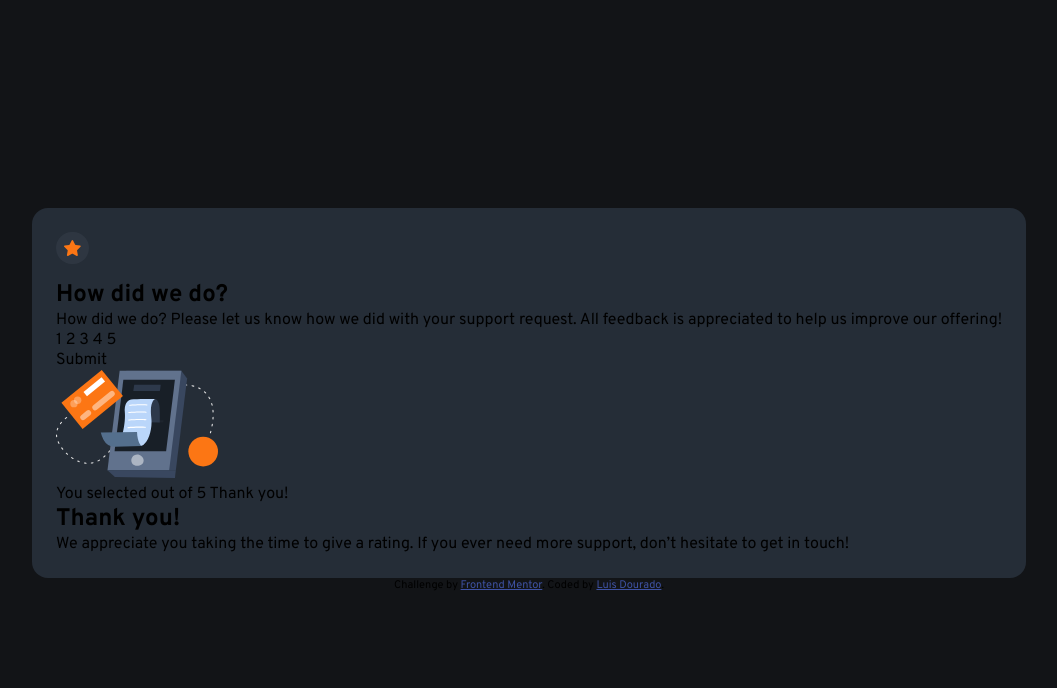
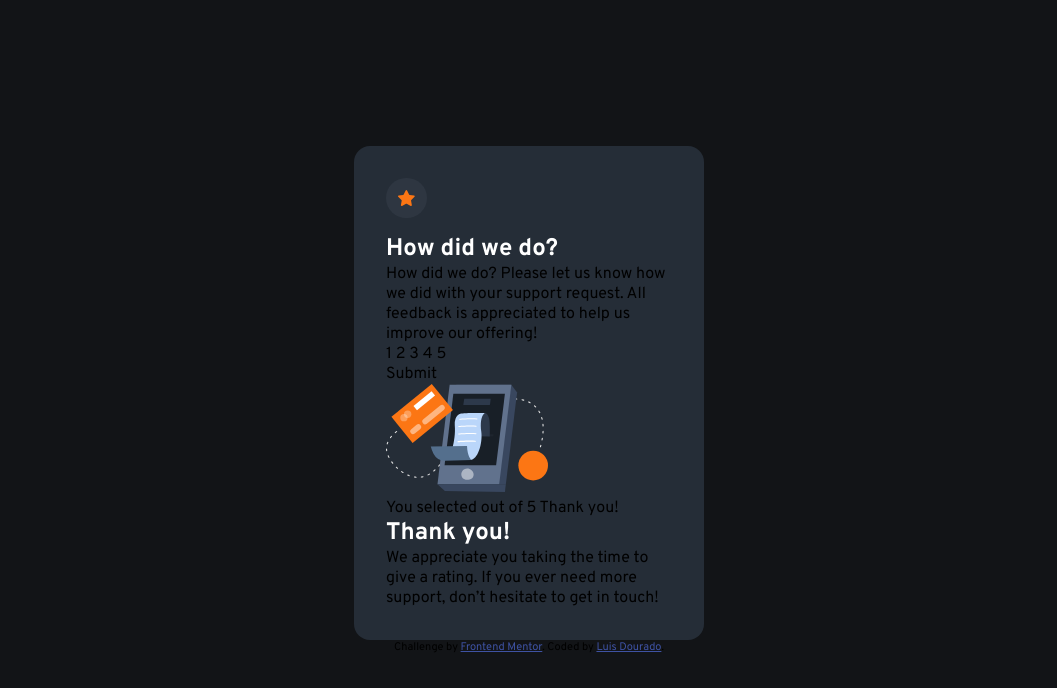
Before and after one commit to L3fd/interactive-rating-component-main, a plain HTML site: page index.html in a window 1280 px wide. Shown: the whole page, without its empty margins (111-1168 px from the left). Drawn offline with Linux system fonts and the light colour scheme.

Commit message:
fix: proportion values

```diff
--- a/style.css
+++ b/style.css
@@ -33,18 +33,30 @@ body {
 }
 .card {
 	background-color: var(--primary-500);
-	padding: 1.5rem 1.5rem;
+	padding: 2rem;
 	border-radius: 1rem;
+	width: 21.875rem;
 }
 .card-icon {
 	background-color: var(--gray-500);
 	width: fit-content;
-	padding: 0.5rem;
-	border-radius: 50rem;
+	padding: 0.75rem;
+	border-radius: 50%;
 	display: flex;
 	align-items: center;
+	justify-content: center;
 	margin-bottom: 1rem;
 }
+
+.card-title {
+	color: var(--white);
+}
+
+/* Utils */
+.hidden {
+	display: none;
+}
+
 /* Atribution section provided by Frontend Mentor */
 .attribution {
 	font-size: 11px;
```
